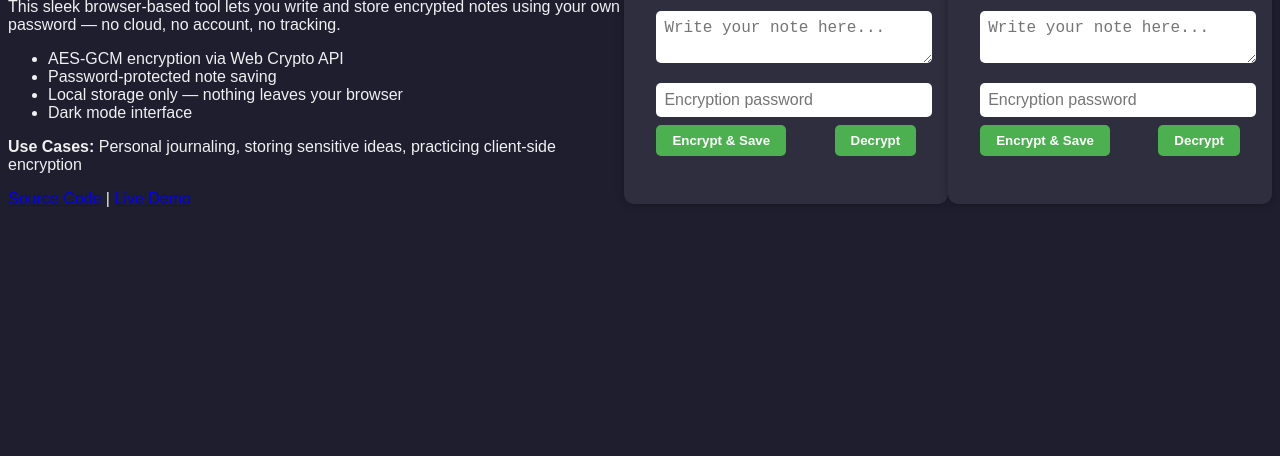
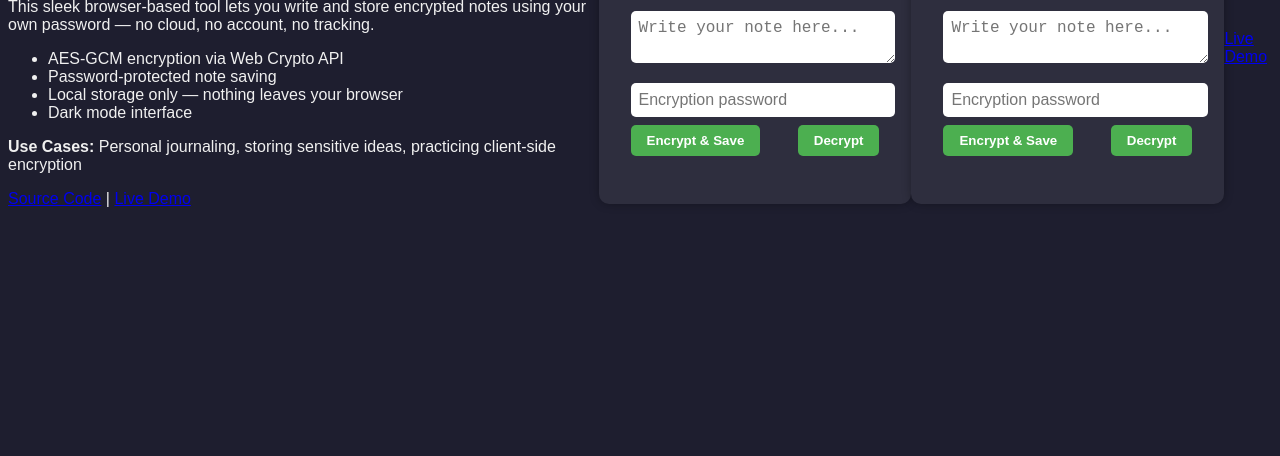
Before and after one commit to mgbzenoo/secure-notes-app, a plain HTML site: page index.html in a window 1280 px wide. Shown: the part 360-816 px from the top of the page. Drawn offline with Linux system fonts and the light colour scheme.

Commit message:
Update index.html

```diff
--- a/index.html
+++ b/index.html
@@ -62,3 +62,4 @@
   <script src="script.js"></script>
 </body>
 </html>
+<a href="https://mgbzenoo.github.io/secure-notes-app" target="_blank">Live Demo</a>
```
